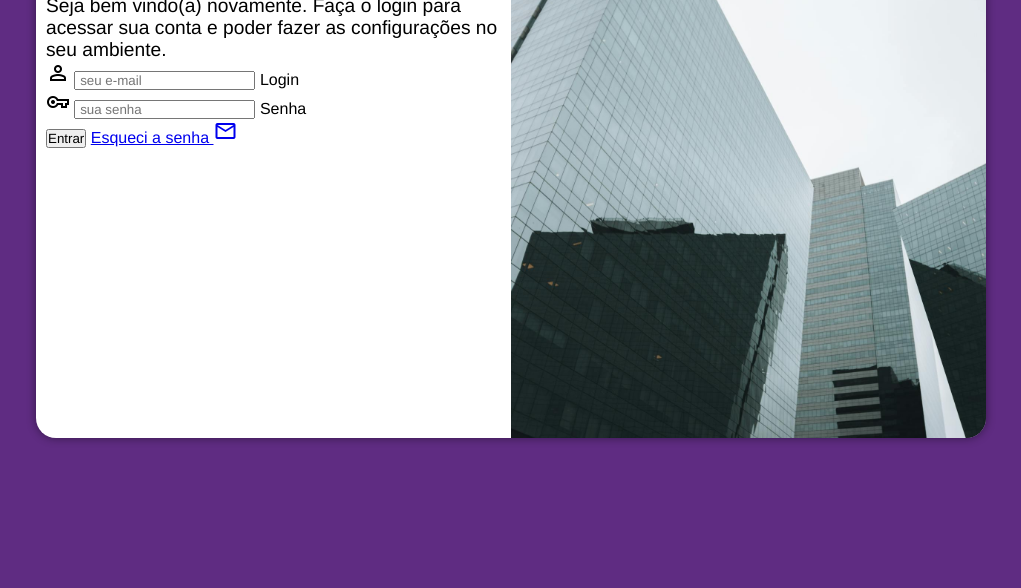
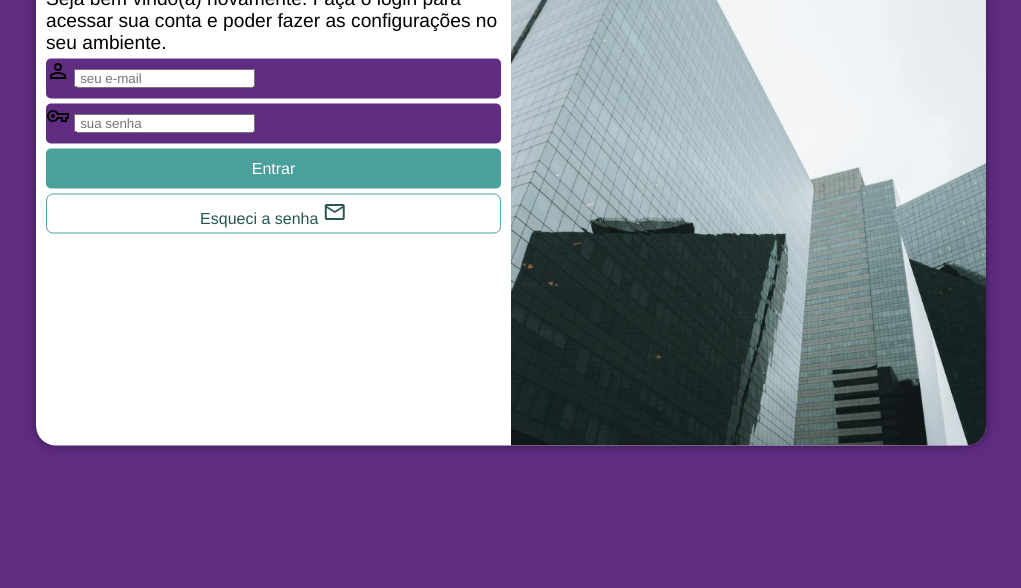
Before and after one commit to ghost23101/projeto-login, a plain HTML site: page index.html in a window 1280 px wide. Shown: the part 212-800 px from the top of the page, without its empty margins (129-1150 px from the left). Drawn offline with nearby package versions, Linux system fonts and the light colour scheme.

Commit message:
tela de login atualizada

```diff
--- a/estilos/style.css
+++ b/estilos/style.css
@@ -34,7 +34,7 @@ section#login{
     overflow: hidden;
     background-color: white;
     width: 250px;
-    height: 500px;
+    height: 515px;
     border-radius: 20px;
     box-shadow: 0px 0px 10px rgba(0, 0, 0, 0.453);
 
@@ -63,3 +63,55 @@ div#formulario > h1{
 div#formulario > p{
     font-size: 0.8em;
 }
+
+form > div.campo{
+    background-color: #5f2c82;
+    display: block;
+    width: 100%;
+    height: 40px;
+    border-radius: 5px;
+    margin: 5px 0px;
+}
+
+div.campo > label{
+    display: none;
+}
+
+form > input[type=submit]{
+    display: block;
+    font-size: 1em;
+    width: 100%;
+    height: 40px;
+    background-color: #49a09d;
+    color: white;
+    border: none;
+    border-radius: 5px;
+    cursor: pointer;
+}
+
+form > input[type=submit]:hover{
+    background-color: #275755;
+}
+
+form > a.botao{
+    display: block;
+    text-align: center;
+    font-size: 1em;
+    width: 100%;
+    height: 40px;
+    padding-top: 5px;
+    margin-top: 5px;
+    background-color: white;
+    color: #275755;
+    border: 1px solid #49a09d;
+    border-radius: 7px;
+    text-decoration: none;
+}
+
+form > a.botao:hover{
+    background-color: #64dad6;
+}
+
+form > a.botao > i{
+    font-size: 0.8em;
+}
--- a/index.html
+++ b/index.html
@@ -36,9 +36,7 @@
                         </div>
 
                         <input type="submit" value="Entrar">
-                        <a href="esqueci.html">Esqueci a senha <span class="material-symbols-outlined">
-                            mail
-                            </span></a>
+                        <a href="esqueci.html" class="botao">Esqueci a senha <span class="material-symbols-outlined">mail</span></a>
                     </form>
                 </div>
             </section>
```
